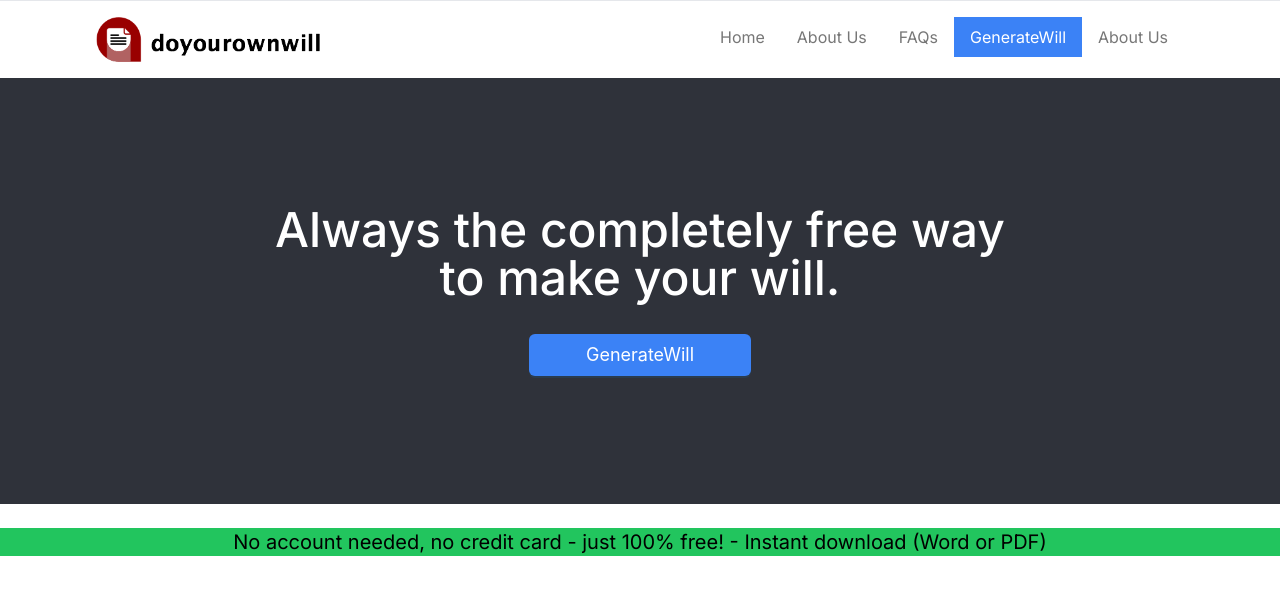
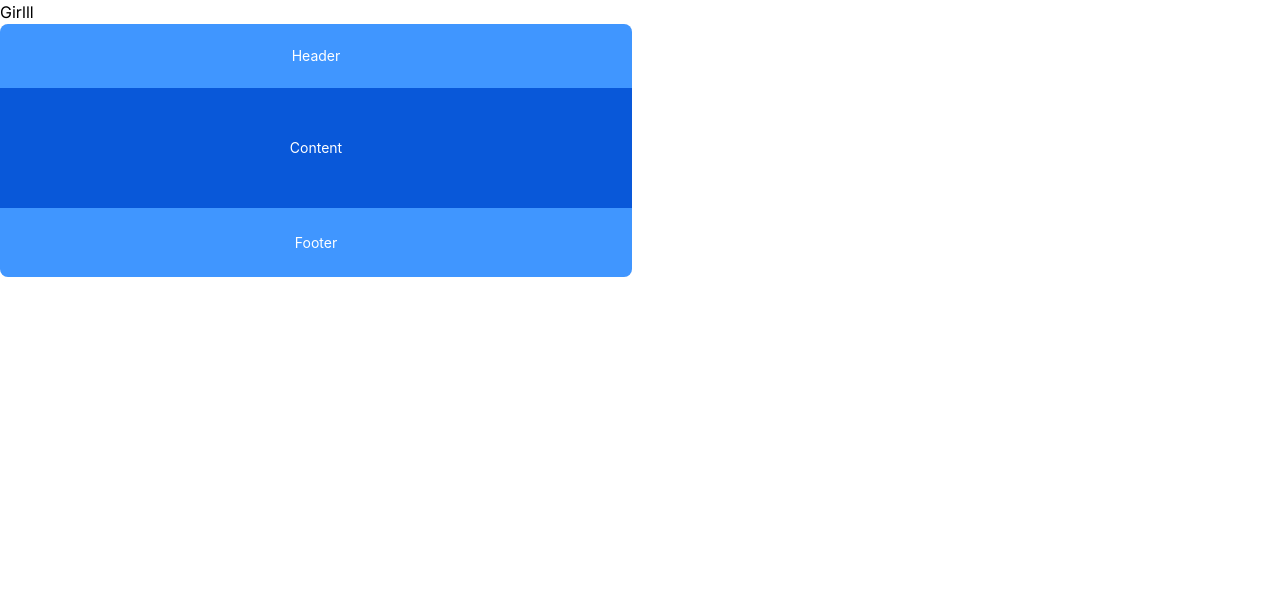
Before and after one commit to chiomaubaezuonu/will-generator, a Next.js app: page / in a window 1280 px wide. Shown: the top 594 px of the page. Built offline with nearby package versions, Linux system fonts and the light colour scheme.

Commit message:
Imported antd layout

```diff
--- /dev/null
+++ b/app/App.scss
@@ -0,0 +1,60 @@
+// * {
+//     padding: 0;
+//     margin: 0;
+//     box-sizing: border-box;
+// }
+
+// .ant-typography {
+//     color: red;
+//     display: block;
+//     font-size: 1.4rem;
+//     font-weight: bold;
+//     text-align: center;
+// }
+
+// .welcomeMsg {
+//     .ant-typography {
+//         color: green;
+//         font-size: 1.4rem;
+//         font-weight: bold;
+//         text-align: center;
+//     }
+// }
+
+// .ant-input {
+//     border-color: green;
+//     color: green;
+//     width: 50%;
+//     cursor:pointer;
+// }
+
+// .ant-input::placeholder {
+//     color: blue;
+
+// }
+
+//   .ant-btn{
+
+//     background-color: red;
+//     width:10rem;
+//     color:whitesmoke;
+//     font-weight: bold;
+//     border-radius: 1rem;
+//   }
+//   .ant-btn:hover{
+//     background-color: #404040;
+//     color: wheat;
+//   }
+//   .colorPrimaryBgHover{
+//     color: red;
+//   }
+//   .datePicker{
+//     width: 100%;
+//     border-color: green;
+//   }
+//   .ant-picker-cell-inner{
+//     color: green;
+//   }
+//   .ant-picker-input{
+//     color: rgb(205, 50, 156)
+//   }
--- /dev/null
+++ b/app/antdtuts.tsx
@@ -0,0 +1,80 @@
+"use client"
+// import { Button,  DatePicker,  Input, Space, Typography } from 'antd'
+// import React from 'react'
+// import "./App.scss"
+// import logo from "./images/logo.png"
+// import Image from 'next/image'
+
+// const Antdtuts = () => {
+//     return (
+//         <div className='app'>
+//             <header className='appHeader'>
+//                 <Space size={12} direction='vertical'>
+//                     <Image src={logo} alt='logo' />
+//                     <Input placeholder='First Name' />
+//                     <Input placeholder='Last Name' />
+//                     <Button  className='ant-btn'>Click me</Button>
+//                     <DatePicker className="datePicker"></DatePicker>
+//                 </Space>
+//             </header>
+//         </div>
+//     )
+// }
+
+// export default Antdtuts
+
+import React from 'react';
+import { Layout, Flex } from 'antd';
+
+const { Header, Footer, Sider, Content } = Layout;
+
+const headerStyle: React.CSSProperties = {
+    textAlign: 'center',
+    color: '#fff',
+    height: 64,
+    paddingInline: 48,
+    lineHeight: '64px',
+    backgroundColor: '#4096ff',
+};
+
+const contentStyle: React.CSSProperties = {
+    textAlign: 'center',
+    minHeight: 120,
+    lineHeight: '120px',
+    color: '#fff',
+    backgroundColor: '#0958d9',
+};
+
+const siderStyle: React.CSSProperties = {
+    textAlign: 'center',
+    lineHeight: '120px',
+    color: '#fff',
+    backgroundColor: '#1677ff',
+};
+
+const footerStyle: React.CSSProperties = {
+    textAlign: 'center',
+    color: '#fff',
+    backgroundColor: '#4096ff',
+};
+
+const layoutStyle = {
+    borderRadius: 8,
+    overflow: 'hidden',
+    width: 'calc(50% - 8px)',
+    maxWidth: 'calc(50% - 8px)',
+};
+
+const App: React.FC = () => (
+    <Flex gap="middle" wrap="wrap">
+        <Layout style={layoutStyle}>
+            <Header style={headerStyle}>Header</Header>
+            <Content style={contentStyle}>Content</Content>
+            <Footer style={footerStyle}>Footer</Footer>
+        </Layout>
+
+
+    </Flex>
+);
+
+export default App;
--- a/app/page.tsx
+++ b/app/page.tsx
@@ -1,13 +1,16 @@
 import Image from 'next/image'
 import React from 'react'
 import logo from './images/logo.png'
-import { Button } from 'antd'
+import { Button, Typography } from 'antd'
 import Link from 'next/link'
+// import "./App.css"
+import Antdtuts from './antdtuts'
+// import Antdtuts from './antdtuts'
 
 const Home = () => {
   return (
     <div>
-      <hr className='bg-red-800 text-red-800 w-full' />
+     {/* <hr className='bg-red-800 text-red-800 w-full' />
       <nav className='flex justify-between px-24 py-4'>
         <div>
           <Image src={logo} alt='logo' className='w-[14rem]' />
@@ -28,8 +31,13 @@
       </div>
       <div className='bg-green-500'>
         <h3 className='text-center my-6 text-xl'>No account needed, no credit card - just 100% free! - Instant download (Word or PDF)</h3>
-      </div>
-    </div>
+      </div>  */}
+
+
+    <h1>Girlll</h1>
+    <Antdtuts />
+  </div>
+
   )
 }
 
--- a/package.json
+++ b/package.json
@@ -12,7 +12,8 @@
     "antd": "^5.14.0",
     "next": "14.1.0",
     "react": "^18",
-    "react-dom": "^18"
+    "react-dom": "^18",
+    "sass": "^1.70.0"
   },
   "devDependencies": {
     "@types/node": "^20",
```
Also changed, not shown: app/globals.css (+11 -0 lines), 1 other file (tests, documents, lock files or other folders).
